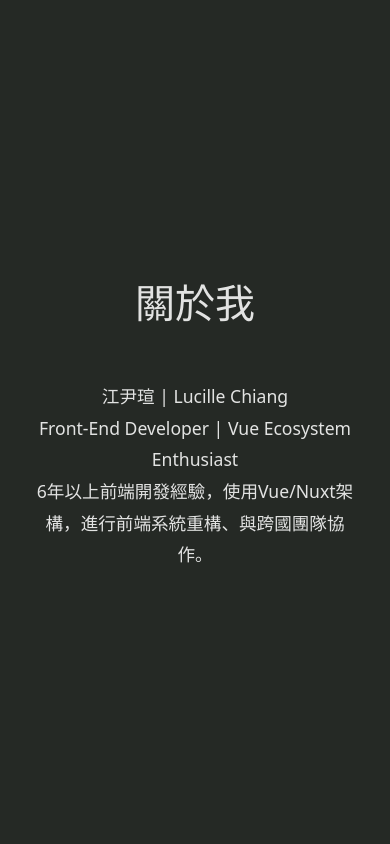
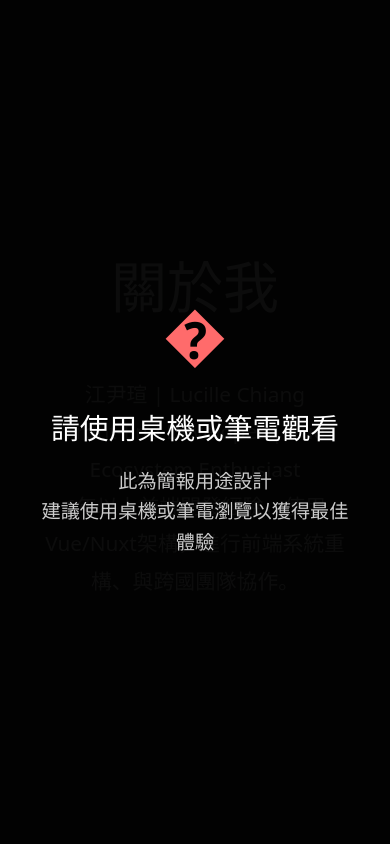
Before and after one commit to sakueinozomi/lucille-info, a Vue app: page / in a window 390 px wide. Shown: the top 844 px of the page. Built offline with nearby package versions, Linux system fonts and the light colour scheme.

Commit message:
style: change the width under 768px's style

```diff
--- a/src/App.vue
+++ b/src/App.vue
@@ -13,6 +13,14 @@ import FooterSection from './components/FooterSection.vue'
         <SkillSection />
         <ProjectSection />
         <FooterSection />
+        <div class="screen-size-warning">
+            <div class="warning-icon">�</div>
+            <div class="warning-title">請使用桌機或筆電觀看</div>
+            <div class="warning-message">
+                此為簡報用途設計<br>
+                建議使用桌機或筆電瀏覽以獲得最佳體驗
+            </div>
+        </div>
     </div>
 </template>
 
@@ -25,7 +33,6 @@ import FooterSection from './components/FooterSection.vue'
     text-align: left;
 }
 
-// 為每個 section 加入基礎樣式
 :deep(.info-section),
 :deep(.skill-section),
 :deep(.project-section),
@@ -44,7 +51,6 @@ import FooterSection from './components/FooterSection.vue'
     scroll-snap-align: start;
 }
 
-// CSS 變數定義
 :root {
     --primary-color: #646cff;
     --primary-hover: #535bf2;
@@ -56,14 +62,4 @@ import FooterSection from './components/FooterSection.vue'
     --text-light: rgba(255, 255, 255, 0.87);
     --card-bg: #ffffff;
 }
-
-@media (prefers-color-scheme: dark) {
-    :root {
-        --bg-color: #1a1a1a;
-        --bg-secondary: #242424;
-        --text-color: rgba(255, 255, 255, 0.87);
-        --text-secondary: rgba(255, 255, 255, 0.7);
-        --card-bg: #2a2a2a;
-    }
-}
 </style>
--- a/src/components/ExperienceSection.vue
+++ b/src/components/ExperienceSection.vue
@@ -409,87 +409,4 @@ onUnmounted(() => {
         }
     }
 }
-
-@media (max-width: 768px) {
-    .experience-section {
-        .section-title {
-            font-size: 2.5rem;
-        }
-
-        .experience-slider {
-            .slider-wrapper {
-                .slider-btn {
-                    width: 40px;
-                    font-size: 1.2rem;
-
-                    &.prev-btn {
-                        margin-right: 0.5rem;
-                    }
-
-                    &.next-btn {
-                        margin-left: 0.5rem;
-                    }
-                }
-
-                .slider-container {
-                    .slider-track {
-                        .experience-card {
-                            padding: 0 0.5rem;
-
-                            .experience-card-inner {
-                                .card-header {
-                                    padding: 1.5rem;
-
-                                    .timeline-period {
-                                        font-size: 1rem;
-                                    }
-
-                                    .timeline-marker {
-                                        width: 16px;
-                                        height: 16px;
-                                        right: 1.5rem;
-                                    }
-                                }
-
-                                .card-content {
-                                    padding: 2rem;
-
-                                    h3 {
-                                        font-size: 1.5rem;
-                                    }
-
-                                    h4 {
-                                        font-size: 1.1rem;
-                                    }
-
-                                    p {
-                                        font-size: 1rem;
-                                    }
-
-                                    .responsibilities li {
-                                        font-size: 1rem;
-                                        padding-left: 1.5rem;
-
-                                        &::before {
-                                            font-size: 1.1rem;
-                                        }
-                                    }
-                                }
-                            }
-                        }
-                    }
-                }
-            }
-
-            .slide-indicators {
-                gap: 0.5rem;
-
-                .indicator {
-                    width: 10px;
-                    height: 10px;
-                }
-            }
-        }
-    }
-}
 </style>
--- a/src/components/FooterSection.vue
+++ b/src/components/FooterSection.vue
@@ -142,22 +142,4 @@
         }
     }
 }
-
-@media (max-width: 768px) {
-    .footer-section {
-        .footer-content {
-            grid-template-columns: 1fr;
-            gap: 2rem;
-
-            .social-links {
-                flex-direction: column;
-                align-items: center;
-
-                .social-link {
-                    width: 200px;
-                }
-            }
-        }
-    }
-}
 </style>
--- a/src/components/InfoSection.vue
+++ b/src/components/InfoSection.vue
@@ -66,16 +66,4 @@
         }
     }
 }
-
-@media (max-width: 768px) {
-    .info-section {
-        .section-title {
-            font-size: 2.5rem;
-        }
-
-        .info-content .info-text {
-            font-size: 1.1rem;
-        }
-    }
-}
 </style>
--- a/src/components/ProjectSection.vue
+++ b/src/components/ProjectSection.vue
@@ -457,75 +457,6 @@ onUnmounted(() => {
     }
 }
 
-@media (max-width: 768px) {
-    .project-section {
-        .section-title {
-            font-size: 2.5rem;
-        }
-
-        .project-slider {
-            .slider-wrapper {
-                .slider-btn {
-                    width: 40px;
-                    font-size: 1.2rem;
-
-                    &.prev-btn {
-                        margin-right: 0.5rem;
-                    }
-
-                    &.next-btn {
-                        margin-left: 0.5rem;
-                    }
-                }
-
-                .slider-container {
-                    .slider-track {
-                        .project-card {
-                            padding: 0 0.5rem;
-
-                            .project-card-inner {
-                                .project-image {
-                                    height: 180px;
-                                }
-
-                                .project-content {
-                                    padding: 1.5rem;
-
-                                    h3 {
-                                        font-size: 1.4rem;
-                                    }
-
-                                    p {
-                                        font-size: 1rem;
-                                    }
-
-                                    .project-tech {
-                                        gap: 0.4rem;
-
-                                        .tech-tag {
-                                            font-size: 0.8rem;
-                                            padding: 0.3rem 0.8rem;
-                                        }
-                                    }
-                                }
-                            }
-                        }
-                    }
-                }
-            }
-
-            .slide-indicators {
-                gap: 0.5rem;
-
-                .indicator {
-                    width: 10px;
-                    height: 10px;
-                }
-            }
-        }
-    }
-}
-
 // Lightbox 樣式
 .lightbox-overlay {
     position: fixed;
--- a/src/components/SkillSection.vue
+++ b/src/components/SkillSection.vue
@@ -97,22 +97,4 @@ const skills = ref([
         }
     }
 }
-
-@media (max-width: 768px) {
-    .skill-section {
-        .section-title {
-            font-size: 2.5rem;
-        }
-
-        .skills-grid {
-            grid-template-columns: 1fr;
-            gap: 1.5rem;
-
-            .skill-item {
-                padding: 2rem;
-				cursor: pointer;
-            }
-        }
-    }
-}
 </style>
--- a/src/style.scss
+++ b/src/style.scss
@@ -86,3 +86,60 @@ button {
     margin: 0;
     padding: 0;
 }
+
+.screen-size-warning {
+    display: none;
+    position: fixed;
+    top: 0;
+    left: 0;
+    width: 100%;
+    height: 100%;
+    background-color: rgba(0, 0, 0, 0.95);
+    color: white;
+    z-index: 9999;
+    flex-direction: column;
+    justify-content: center;
+    align-items: center;
+    text-align: center;
+    padding: 2rem;
+
+    .warning-icon {
+        font-size: 4rem;
+        margin-bottom: 1.5rem;
+        color: #ff6b6b;
+    }
+
+    .warning-title {
+        font-size: 1.8rem;
+        font-weight: 700;
+        margin-bottom: 1rem;
+        color: #ffffff;
+    }
+
+    .warning-message {
+        font-size: 1.2rem;
+        line-height: 1.6;
+        color: #cccccc;
+        max-width: 400px;
+    }
+}
+
+@media (max-width: 767px), (max-height: 575px) {
+    .screen-size-warning {
+        display: flex;
+    }
+
+    #app {
+        overflow: hidden;
+    }
+}
+
+@media (pointer: coarse) and (max-width: 1023px) {
+    .screen-size-warning {
+        display: flex;
+    }
+
+    #app {
+        overflow: hidden;
+    }
+}
```
